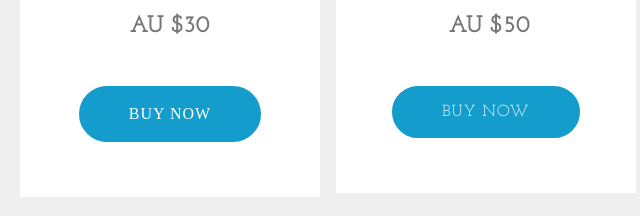
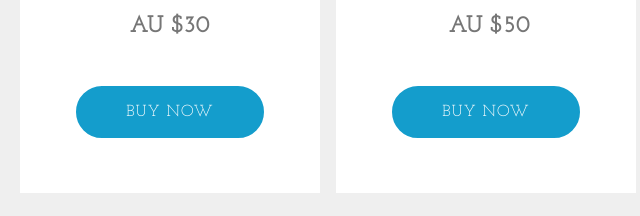
Before and after one commit to stickles/stickles.github.io, a plain HTML site: page index.html in a window 1280 px wide. Shown: the part 3595-3811 px from the top of the page, 154-794 px from the left. Drawn offline with Linux system fonts and the light colour scheme; files that its build step writes are made by us from their sources; files whose address does not match are found by name; a web font is replaced by a local one.

Commit message:
Fixes bugged 'Buy Now' button style

```diff
--- a/index.html
+++ b/index.html
@@ -385,7 +385,7 @@
                             <li class="list-group-item"><strong>AU $30</strong></li>
                         </ul>
                     </div>
-                    <div class="mbr-section-btn text-center py-4 pb-5"><a href="buy.html?product=3month" class="btn btn-primary">
+                    <div class="mbr-section-btn text-center py-4 pb-5"><a href="buy.html?product=3month" class="btn btn-primary display-4">
                             BUY NOW
                         </a></div>
                 </div>
```
